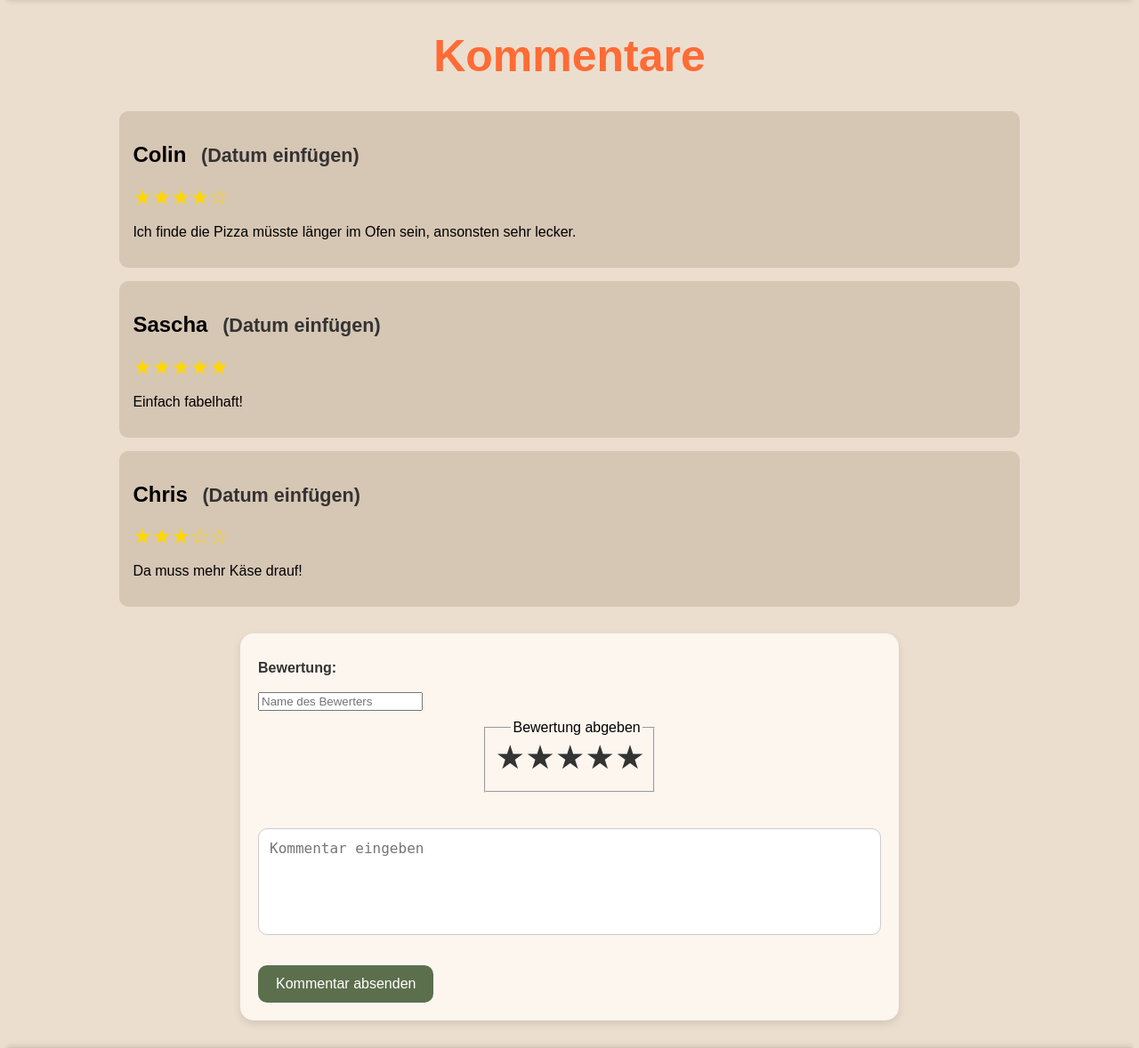
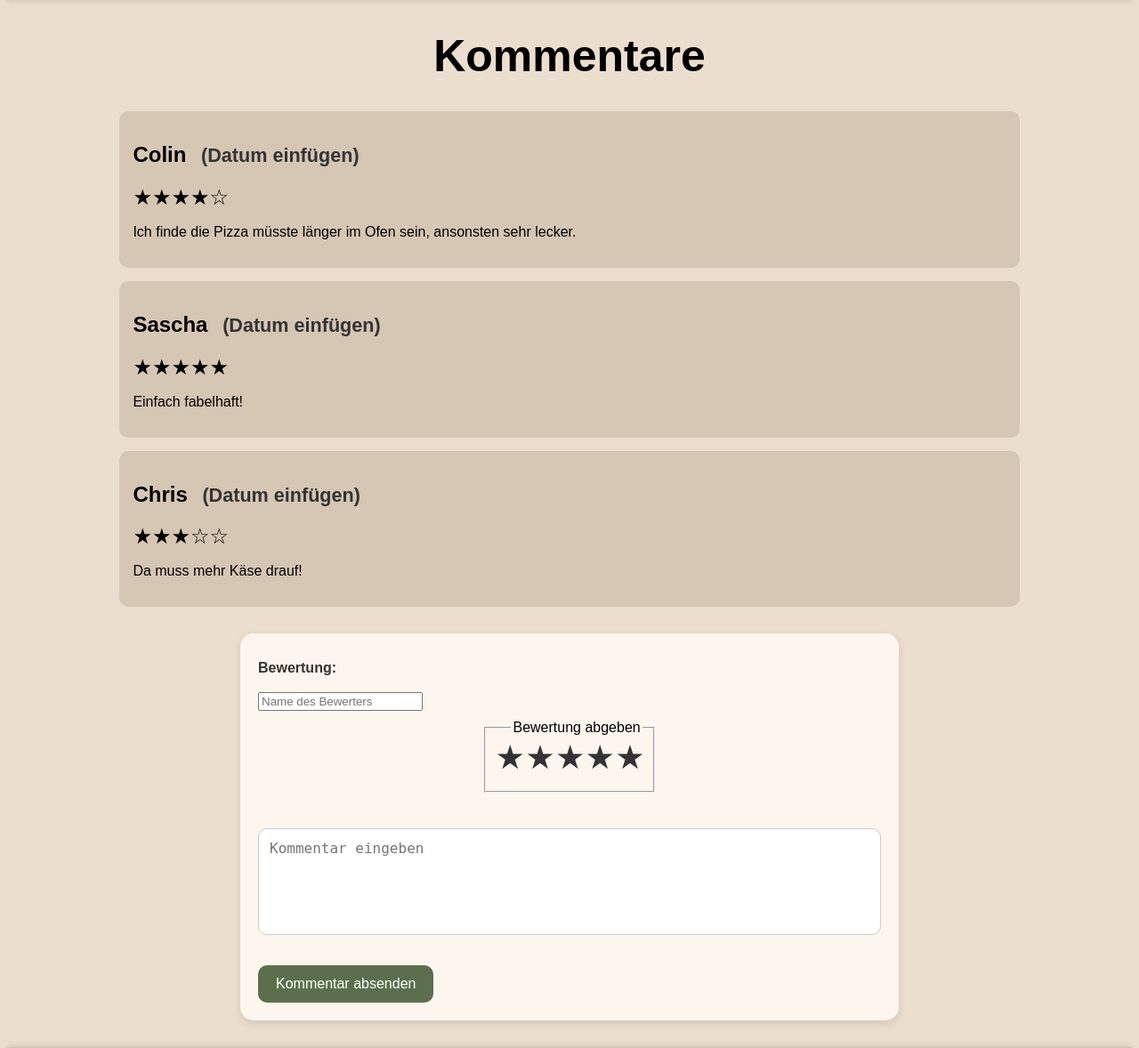
Before and after one commit to cln34/RezeptWebsite, a PHP site: page /kommentare.php in a window 1280 px wide. Shown: the part 61-1239 px from the top of the page at 89% size. Run offline with PHP 8.4, Linux system fonts and the light colour scheme.

Commit message:
Fehler von Wave Extension ausgebessert

```diff
--- a/css/index.css
+++ b/css/index.css
@@ -4,7 +4,7 @@ body {
   font-family: sans-serif;
 }
 h1{
-  color: #FF6B35;
+  color: Black;
   font-family: sans-serif;
   font-size: 50px;
   text-align: center;
--- a/css/kommentare.css
+++ b/css/kommentare.css
@@ -23,7 +23,7 @@
 
 .sterne-anzeige {
   font-size: 1.5rem;
-  color: gold;
+  color: black;
   margin: 5px 0;
 }
 
--- a/kommentare.php
+++ b/kommentare.php
@@ -40,6 +40,7 @@
 
     <form action="" method="post" class="kommentar-form">
       <label for="bewertung">Bewertung:</label>
+      <label for="NameBewerter" class="visually-hidden">Name</label>
       <input type="text" id="NameBewerter" placeholder="Name des Bewerters" name="NameBewerter">
       <div class="sterne-bewertung">
         <fieldset class="sterne-bewertung">
```
